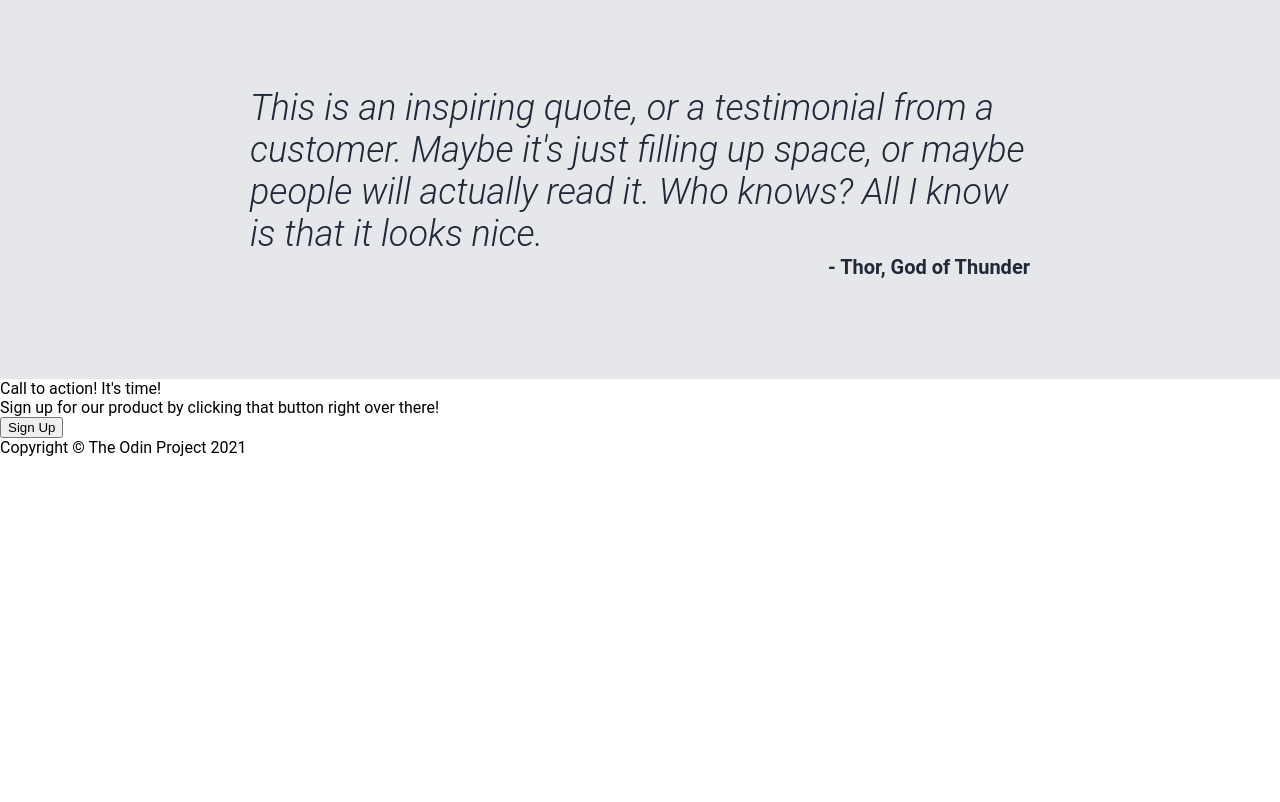
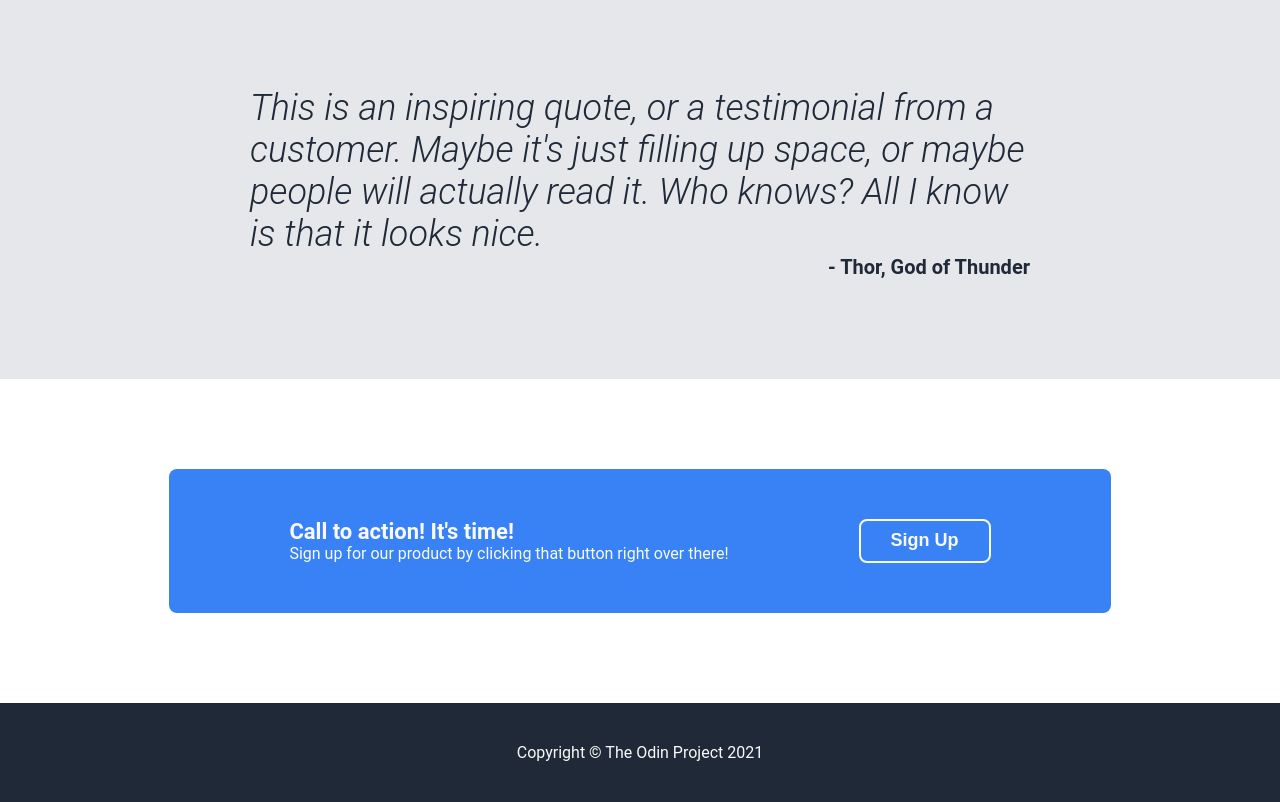
Before and after one commit to dedge-ct/odin-landing-page, a plain HTML site: page index.html in a window 1280 px wide. Shown: the part 822-1624 px from the top of the page. Before the commit the page ends 1279 px from the top, so only its background shows below. Drawn offline with Linux system fonts and the light colour scheme.

Commit message:
Finished css for cta and footer

```diff
--- a/styles.css
+++ b/styles.css
@@ -137,7 +137,45 @@ a {
     text-align: right;
 }
 
+.call-to-action {
+    display: flex;
+    align-items: center;
+    justify-content: center;
+    padding: 90px;
+}
+
+.cta-container {
+    background-color:#3882F6;
+    border-radius: 8px;
+    color:#F9FAF8;
+    display: flex;
+    justify-content: space-between;
+    gap: 130px;
+    padding: 50px 120px;
+}
+
+.cta-header {
+    font-size: 22px;
+    font-weight: bold;
+}
+
+.cta-button {
+    background-color: #3882F6;
+    color: #F9FAF8;
+    font-size: 18px;
+    font-weight: bold;
+    border: 2px solid;
+    border-color: #F9FAF8;
+    border-radius: 8px;
+    padding: 8px 30px;
+}
+
 .footer {
+    color:#F9FAF8;
+    background-color: #1F2937;
     display: flex;
+    justify-content: center;
+    align-items: center;
+    padding: 40px;
 
 }
```
